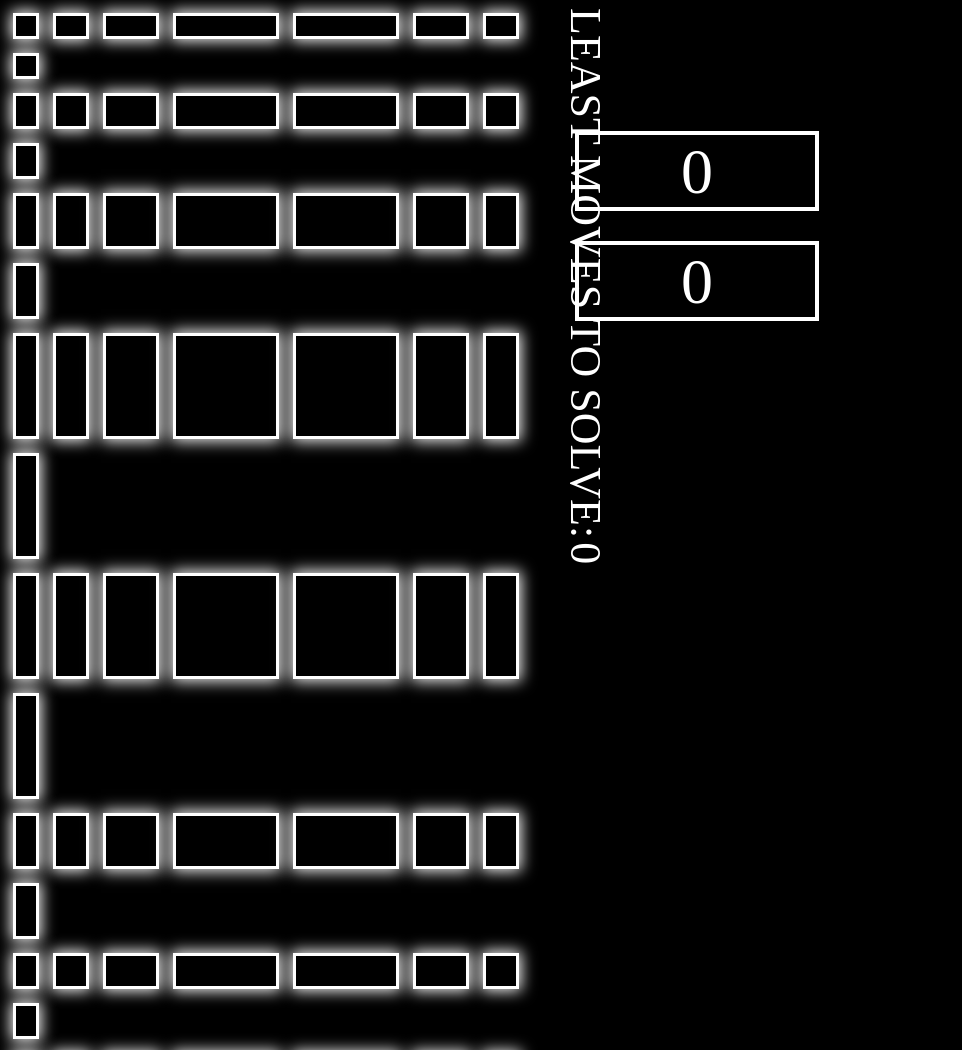
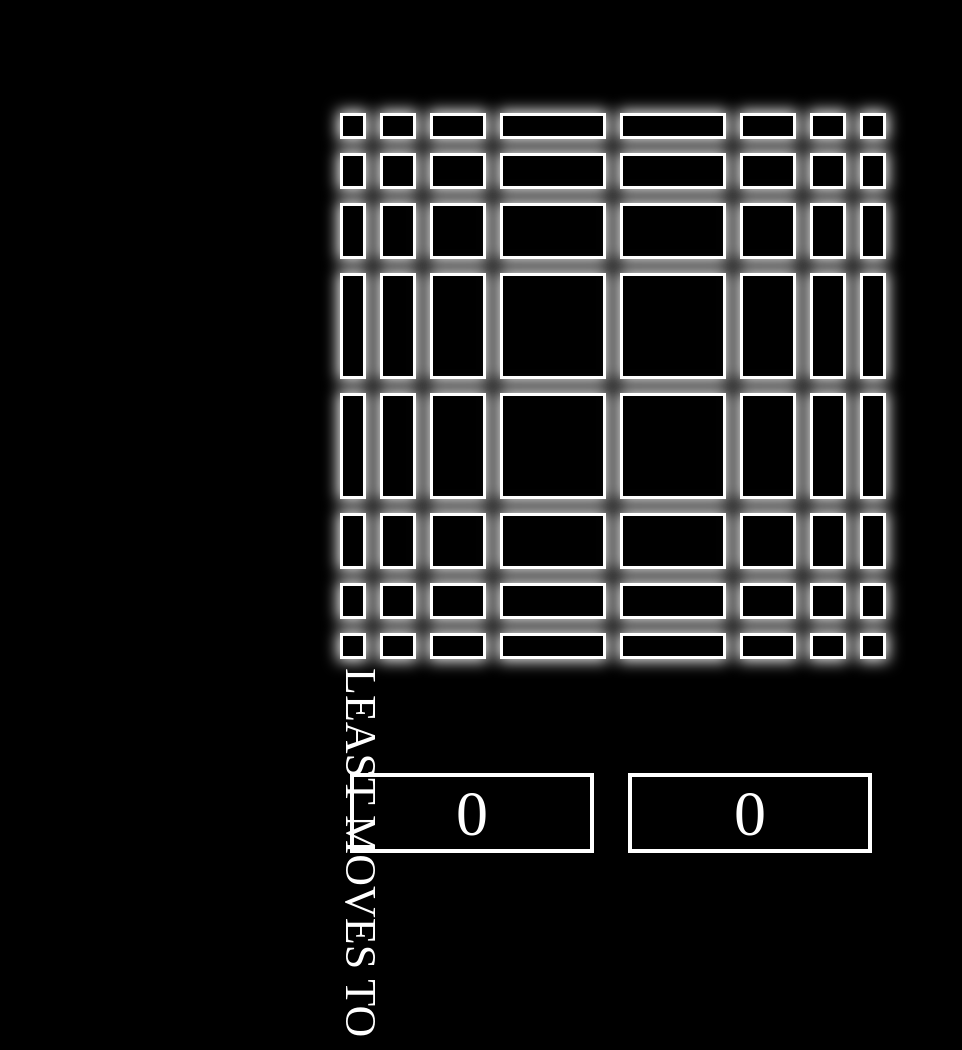
Before and after one commit to cbm54d/Cross-Invert, a plain HTML site: page index.html in a window 1280 px wide. Shown: the top 1050 px of the page, without its empty margins (0-962 px from the left). Drawn offline with Linux system fonts and the light colour scheme.

Commit message:
fixed overall formatting

```diff
--- a/index.html
+++ b/index.html
@@ -371,8 +371,6 @@ function checkSolve(){
         <span id="moves" style="color:white;font-size:44px;">0</span>
     </span>
 
-    </div>
-
     <br><br><br>
     <div id="numBoxes">
     <p id="numBox" class="numBox">
@@ -381,9 +379,12 @@ function checkSolve(){
     <p id="sumBox" class="numBox">
         0
     </p>
+
     </div>
 
-    <p id="challenge" style="font-size:24px;float:left;text-align:center;max-width:600px;color:white;"></p>
+    </div>
+
+    <p id="challenge" style="font-size:24px;text-align:center;max-width:560px;color:white;margin: 0 auto;"></p>
 
 
 </body>
--- a/main.css
+++ b/main.css
@@ -13,17 +13,19 @@
 }
 
 #numBoxes {
-    width: 550px;
+    width: 560px;
     display:inline-block;
 }
 
 #wrapper {
-    width: 604px;
+    padding-top: 100px;
+    width: 610px;
     /*display:inline-block;*/
+    margin: 0 auto;
 }
 
 #grid {
-    width:552px;
+    width:560px;
 }
 
 .numBox {
```
